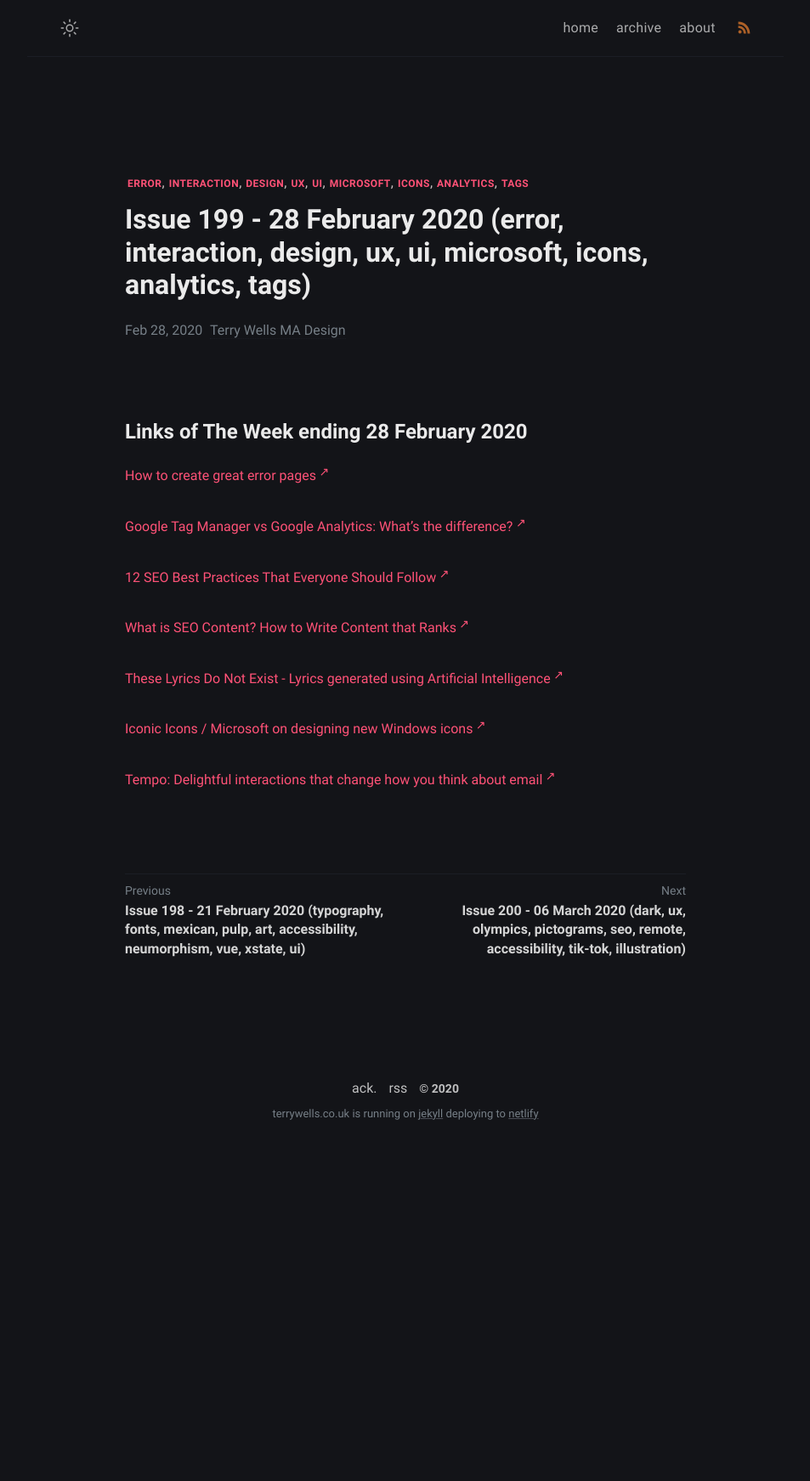
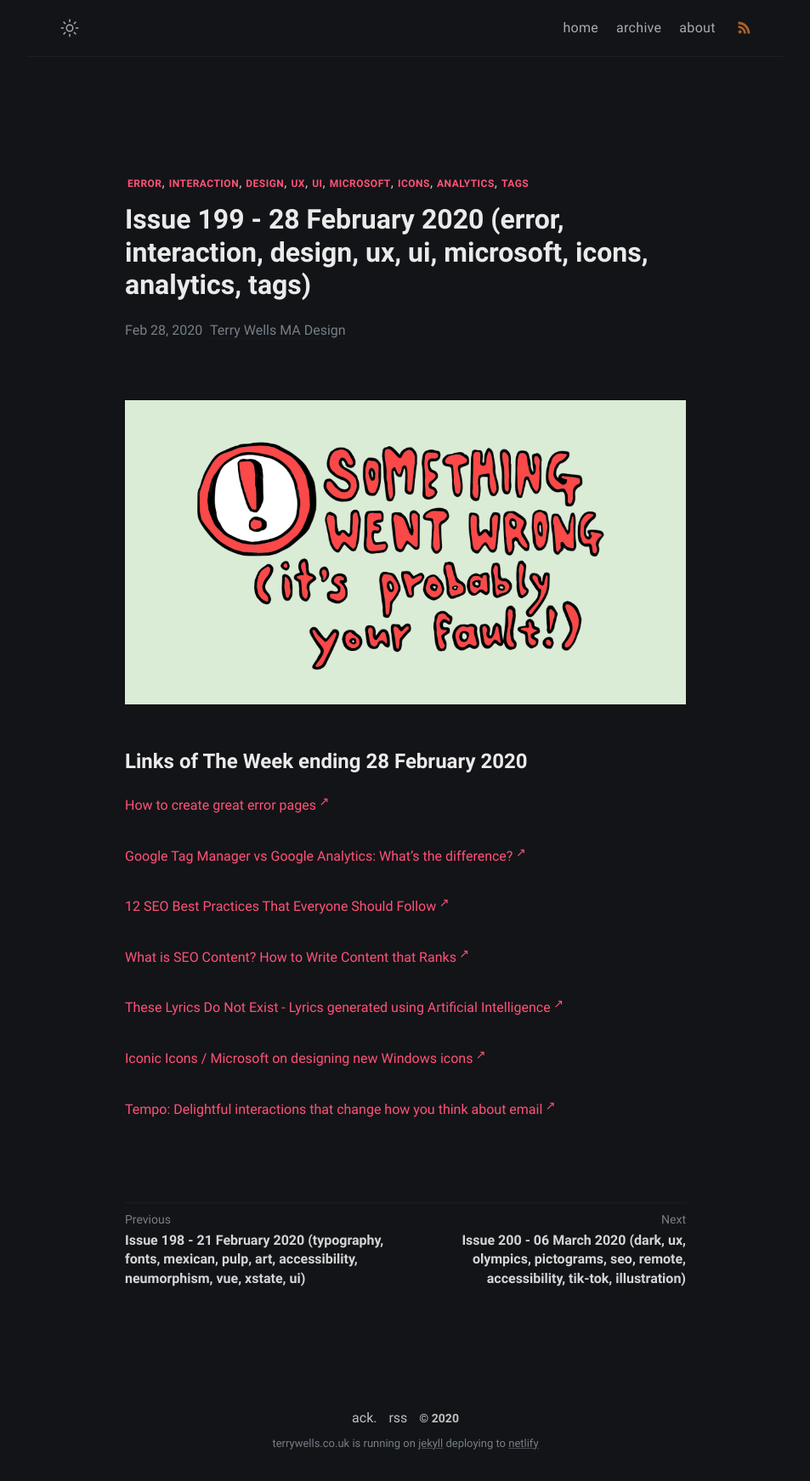
Before and after one commit to wristtattoo/jekyll-klise, a Jekyll site: the page built from _posts/2020-11-03-issue-199-28-february-2020-error-interaction-design-ux-ui-microsoft-icons-analytics-tags.md, in a window 1280 px wide. Shown: the whole page at 85% size, without its empty margins (163-1116 px from the left). Built offline with Jekyll 4.4.1, drawn with Linux system fonts in a browser that asks for light colours; a script that is not in the unit is left out; before the commit the page ends 1355 px from its top, so only the background shows below that.

Commit message:
Update Links of The Week “2020-11-03-issue-199-28-february-2020-error-interaction-design-ux-ui-microsoft-icons-analytics-tags”

```diff
--- a/_posts/2020-11-03-issue-199-28-february-2020-error-interaction-design-ux-ui-microsoft-icons-analytics-tags.md
+++ b/_posts/2020-11-03-issue-199-28-february-2020-error-interaction-design-ux-ui-microsoft-icons-analytics-tags.md
@@ -5,6 +5,8 @@ title: Issue 199 - 28 February 2020 (error, interaction, design, ux, ui,
 tags: error interaction design ux ui microsoft icons analytics tags
 date: 2020-02-28T17:20:32.876Z
 ---
+![How to create great error pages](/assets/uploads/issue-199.png "How to create great error pages")
+
 # Links of The Week ending 28 February 2020
 
 <a href="https://uxdesign.cc/how-to-create-great-error-pages-b2de5e5daca8" title="How to create great error pages" alt="How to create great error pages" target="_blank">How to create great error pages</a>
```
Also changed, not shown: assets/uploads/issue-199.png (added).
